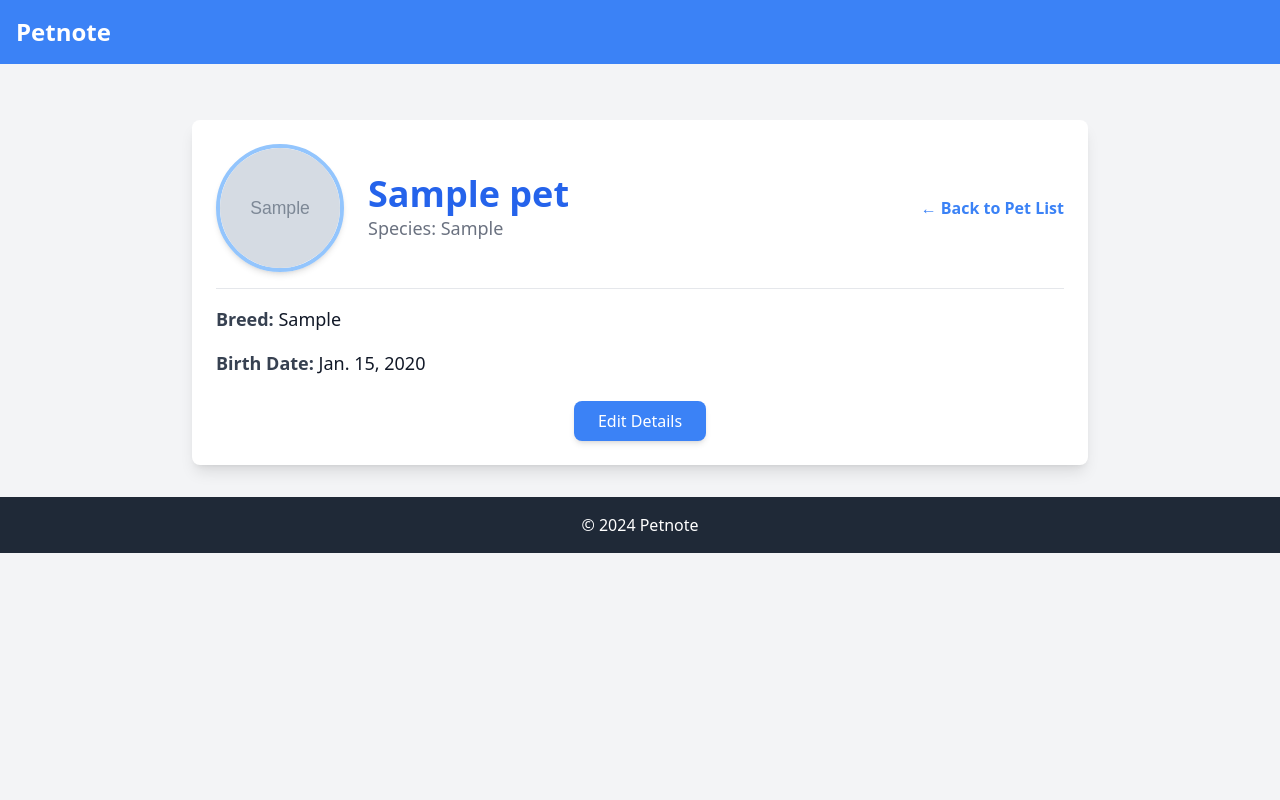
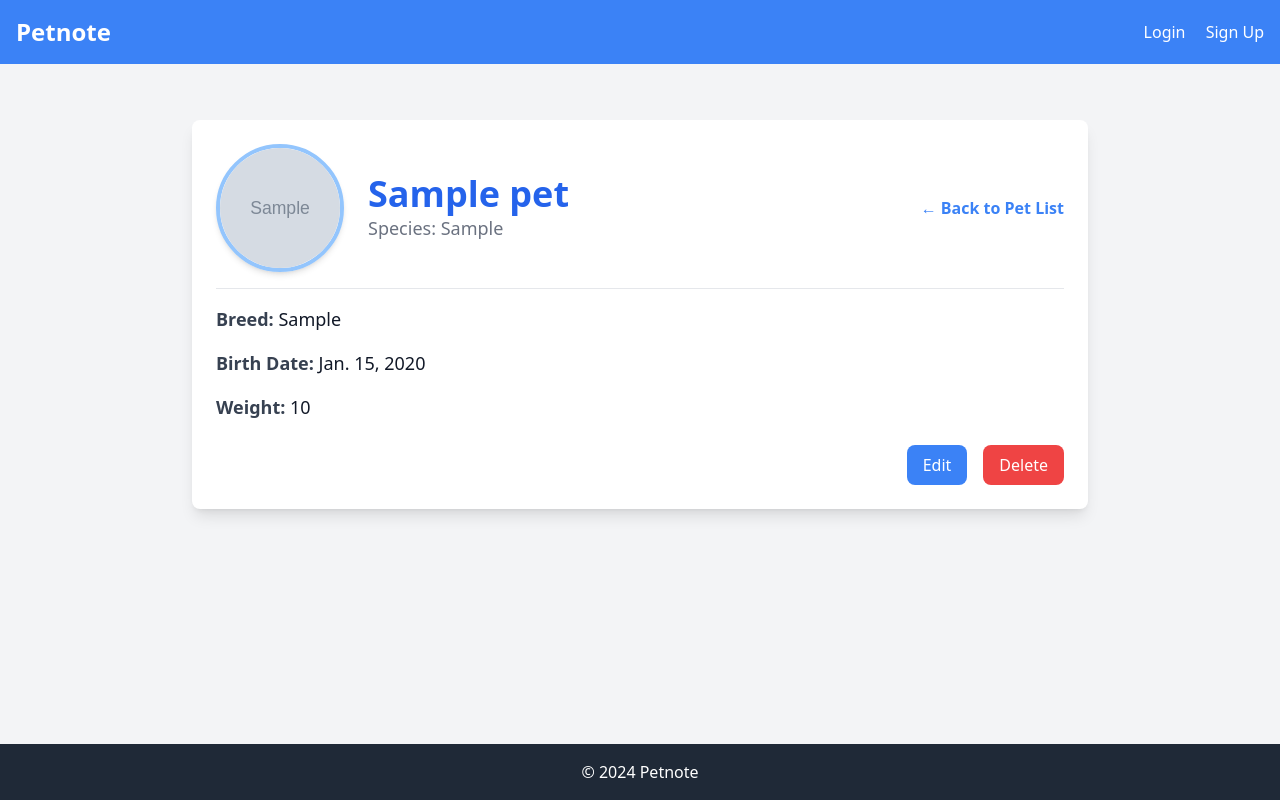
Before and after one commit to SamTheSoftwareEngineer/Petnote, a Django app: page /pets/1/ in a window 1280 px wide. Run offline with Django 5.2, Linux system fonts and the light colour scheme; tables that the repository leaves empty hold one stand-in row (values such as "Sample post"); grey boxes marked "Sample" are stand-in pictures; parts of the project's set-up code (start-up, migrations or seed data) failed here and were passed over; some libraries are stand-ins or nearby versions.

Commit message:
Updated styling

```diff
--- a/pets/templates/pets/pet_detail.html
+++ b/pets/templates/pets/pet_detail.html
@@ -2,7 +2,6 @@
 
 {% block content %}
 <div class="max-w-4xl mx-auto p-6 bg-white shadow-lg rounded-lg mt-10">
-    <!-- Pet Photo and Header -->
     <div class="flex items-center justify-between border-b pb-4 mb-4">
         <div class="flex items-center">
             {% if pet.photo %}
@@ -14,8 +13,7 @@
                 <p class="text-lg text-gray-500">Species: {{ pet.species }}</p>
             </div>
         </div>
-        <a href="{% url 'pet_list' %}"
-           class="text-blue-500 hover:text-blue-700 font-semibold">
+        <a href="{% url 'pet_list' %}" class="text-blue-500 hover:text-blue-700 font-semibold">
             &larr; Back to Pet List
         </a>
     </div>
@@ -24,13 +22,20 @@
     <div class="space-y-4">
         <p class="text-lg"><strong class="text-gray-700">Breed:</strong> {{ pet.breed }}</p>
         <p class="text-lg"><strong class="text-gray-700">Birth Date:</strong> {{ pet.birth_date }}</p>
+        <p class="text-lg"><strong class="text-gray-700">Weight:</strong> {{ pet.weight }}</p>
+
     </div>
 
-    <!-- CTA Section -->
-    <div class="mt-6 text-center">
-        <button class="bg-blue-500 text-white px-6 py-2 rounded-lg shadow-md hover:bg-blue-600 transition">
-            Edit Details
-        </button>
+    <!-- Action Buttons -->
+    <div class="mt-6 flex justify-end space-x-4">
+        <a href="{% url 'edit_pet' pet.id %}"
+           class="bg-blue-500 text-white px-4 py-2 rounded-lg hover:bg-blue-600 transition">
+            Edit
+        </a>
+        <a href="{% url 'delete_pet' pet.id %}"
+           class="bg-red-500 text-white px-4 py-2 rounded-lg hover:bg-red-600 transition">
+            Delete
+        </a>
     </div>
 </div>
 {% endblock %}
--- a/theme/static/css/dist/styles.css
+++ b/theme/static/css/dist/styles.css
@@ -860,6 +860,14 @@ select {
   margin-top: 0.25rem;
 }
 
+.ml-4 {
+  margin-left: 1rem;
+}
+
+.mr-4 {
+  margin-right: 1rem;
+}
+
 .block {
   display: block;
 }
@@ -896,8 +904,16 @@ select {
   height: 8rem;
 }
 
+.min-h-screen {
+  min-height: 100vh;
+}
+
 .w-32 {
   width: 8rem;
+}
+
+.w-full {
+  width: 100%;
 }
 
 .max-w-4xl {
@@ -908,6 +924,18 @@ select {
   max-width: 42rem;
 }
 
+.max-w-lg {
+  max-width: 32rem;
+}
+
+.max-w-md {
+  max-width: 28rem;
+}
+
+.flex-grow {
+  flex-grow: 1;
+}
+
 .border-collapse {
   border-collapse: collapse;
 }
@@ -916,12 +944,24 @@ select {
   transform: translate(var(--tw-translate-x), var(--tw-translate-y)) rotate(var(--tw-rotate)) skewX(var(--tw-skew-x)) skewY(var(--tw-skew-y)) scaleX(var(--tw-scale-x)) scaleY(var(--tw-scale-y));
 }
 
+.cursor-pointer {
+  cursor: pointer;
+}
+
+.flex-col {
+  flex-direction: column;
+}
+
 .content-start {
   align-content: flex-start;
 }
 
 .items-center {
   align-items: center;
+}
+
+.justify-end {
+  justify-content: flex-end;
 }
 
 .justify-center {
@@ -950,6 +990,12 @@ select {
   margin-bottom: calc(1.5rem * var(--tw-space-y-reverse));
 }
 
+.space-x-4 > :not([hidden]) ~ :not([hidden]) {
+  --tw-space-x-reverse: 0;
+  margin-right: calc(1rem * var(--tw-space-x-reverse));
+  margin-left: calc(1rem * calc(1 - var(--tw-space-x-reverse)));
+}
+
 .rounded {
   border-radius: 0.25rem;
 }
@@ -968,6 +1014,10 @@ select {
 
 .border-4 {
   border-width: 4px;
+}
+
+.border-0 {
+  border-width: 0px;
 }
 
 .border-b {
@@ -1004,6 +1054,15 @@ select {
   background-color: rgb(255 255 255 / var(--tw-bg-opacity, 1));
 }
 
+.bg-red-500 {
+  --tw-bg-opacity: 1;
+  background-color: rgb(239 68 68 / var(--tw-bg-opacity, 1));
+}
+
+.bg-transparent {
+  background-color: transparent;
+}
+
 .object-cover {
   -o-object-fit: cover;
      object-fit: cover;
@@ -1019,6 +1078,10 @@ select {
 
 .p-8 {
   padding: 2rem;
+}
+
+.p-2 {
+  padding: 0.5rem;
 }
 
 .px-4 {
@@ -1143,6 +1206,11 @@ select {
   color: rgb(239 68 68 / var(--tw-text-opacity, 1));
 }
 
+.text-red-600 {
+  --tw-text-opacity: 1;
+  color: rgb(220 38 38 / var(--tw-text-opacity, 1));
+}
+
 .shadow-md {
   --tw-shadow: 0 4px 6px -1px rgb(0 0 0 / 0.1), 0 2px 4px -2px rgb(0 0 0 / 0.1);
   --tw-shadow-colored: 0 4px 6px -1px var(--tw-shadow-color), 0 2px 4px -2px var(--tw-shadow-color);
@@ -1176,11 +1244,21 @@ select {
   background-color: rgb(37 99 235 / var(--tw-bg-opacity, 1));
 }
 
+.hover\:bg-red-600:hover {
+  --tw-bg-opacity: 1;
+  background-color: rgb(220 38 38 / var(--tw-bg-opacity, 1));
+}
+
 .hover\:text-blue-700:hover {
   --tw-text-opacity: 1;
   color: rgb(29 78 216 / var(--tw-text-opacity, 1));
 }
 
+.hover\:text-gray-800:hover {
+  --tw-text-opacity: 1;
+  color: rgb(31 41 55 / var(--tw-text-opacity, 1));
+}
+
 .hover\:underline:hover {
   text-decoration-line: underline;
 }
--- a/theme/templates/base.html
+++ b/theme/templates/base.html
@@ -5,18 +5,41 @@
     <meta charset="UTF-8">
     <meta name="viewport" content="width=device-width, initial-scale=1.0">
     <title>{% block title %}Petnote{% endblock %}</title>
-    <link rel="stylesheet" href="{% static 'css/dist/styles.css' %}">
+    {% tailwind_css %}
 </head>
-<body class="bg-gray-100 text-gray-900">
+<body class="bg-gray-100 text-gray-900 min-h-screen flex flex-col">
+    <!-- Header -->
     <header class="bg-blue-500 text-white p-4">
-        <div class="container mx-auto">
-            <h1 class="text-2xl font-bold">Petnote</h1>
+        <div class="container mx-auto flex justify-between items-center">
+            <h1 class="text-2xl font-bold">
+                <a href="{% url 'pet_list' %}">Petnote</a>
+            </h1>
+            <nav>
+                <div>
+                    {% if user.is_authenticated %}
+                        <span class="mr-4">Welcome, {{ user.username }}</span>
+                        <form action="{% url 'logout' %}" method="post" class="inline">
+                            {% csrf_token %}
+                            <button type="submit" class="text-white hover:underline bg-transparent border-0 cursor-pointer">
+                                Logout
+                            </button>
+                        </form>
+                    {% else %}
+                        <a href="{% url 'login' %}" class="mr-4 text-white hover:underline">Login</a>
+                        <a href="{% url 'signup' %}" class="text-white hover:underline">Sign Up</a>
+                    {% endif %}
+                </div>
+            </nav>
         </div>
     </header>
-    <main class="container mx-auto p-4">
+
+    <!-- Main Content -->
+    <main class="container mx-auto p-4 flex-grow">
         {% block content %}{% endblock %}
     </main>
-    <footer class="bg-gray-800 text-white p-4 mt-4">
+
+    <!-- Footer -->
+    <footer class="bg-gray-800 text-white p-4">
         <div class="container mx-auto text-center">
             <p>&copy; 2024 Petnote</p>
         </div>
```
Also changed, not shown: pets/templates/pets/delete_pet.html (added, +20 -0 lines), pets/templates/pets/edit_pet.html (added, +30 -0 lines).
